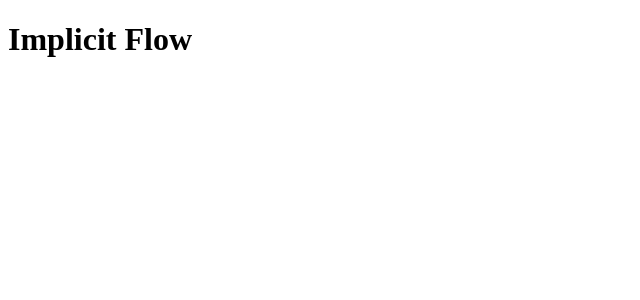
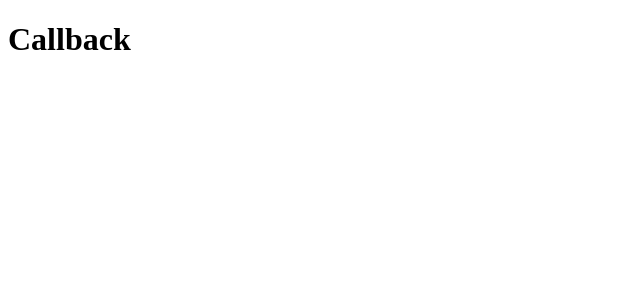
Before and after one commit to ArthurDotSaito/keycloak-test, a React (Vite) app in the folder auth-flow/implicit-flow/: page /callback in a window 1280 px wide. Shown: the top 300 px of the page, without its empty margins (0-640 px from the left). Built offline with nearby package versions, Linux system fonts and the light colour scheme.

Commit message:
basic pages

```diff
--- a/auth-flow/implicit-flow/src/App.tsx
+++ b/auth-flow/implicit-flow/src/App.tsx
@@ -1,4 +1,4 @@
-import { createBrowserRouter } from "react-router-dom";
+import { RouterProvider, createBrowserRouter } from "react-router-dom";
 import { Admin } from "./Admin";
 import { Callback } from "./Callback";
 import { Login } from "./Login";
@@ -24,13 +24,7 @@ const router = createBrowserRouter([
 ]);
 
 function App() {
-  return (
-    <>
-      <div>
-        <h1>Implicit Flow</h1>
-      </div>
-    </>
-  );
+  return <RouterProvider router={router}></RouterProvider>;
 }
 
 export default App;
```
